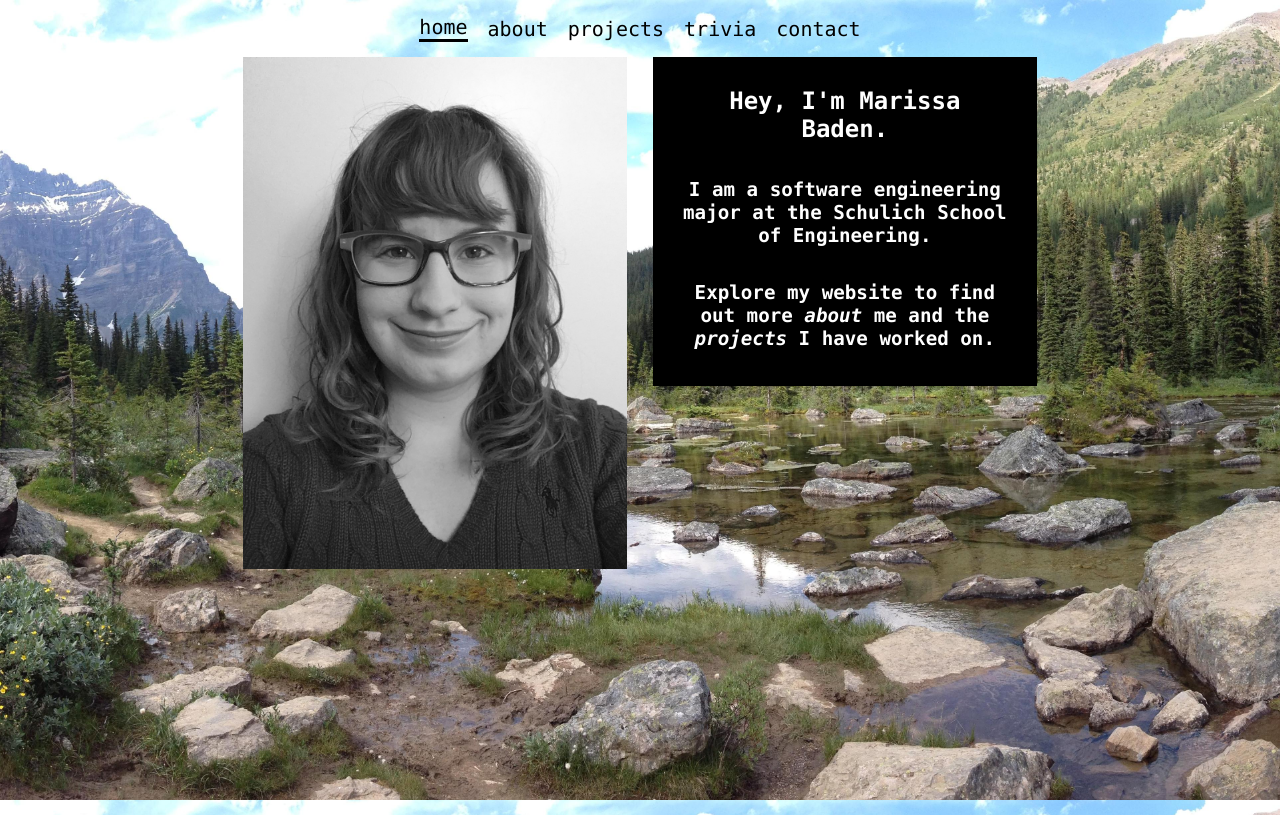
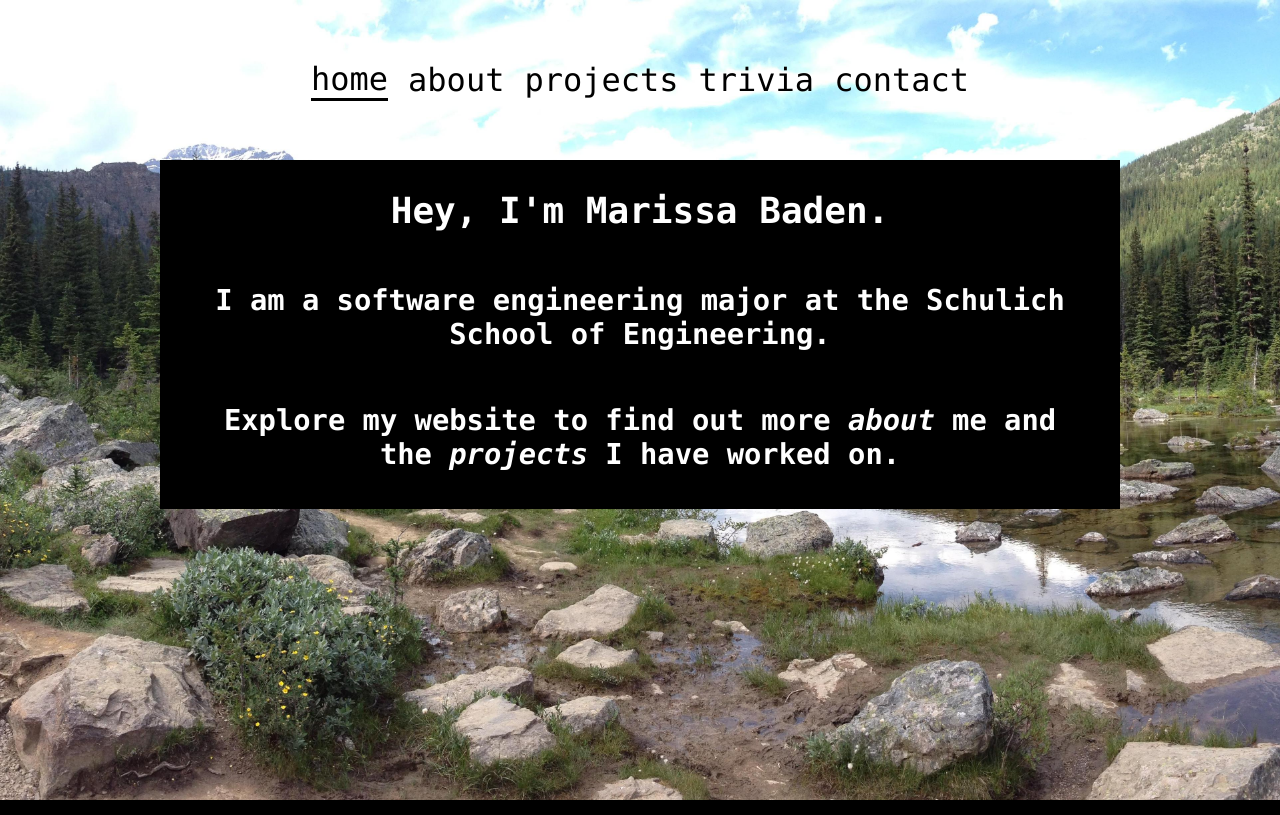
Before and after one commit to athenaie/me, a PHP site: page / in a window 1280 px wide. Run offline with PHP 8.4, Linux system fonts and the light colour scheme.

Commit message:
Add mobile styling media queries.

```diff
--- a/style.css
+++ b/style.css
@@ -149,3 +149,95 @@
 #this {
   border-bottom: solid;
 }
+
+
+@media only screen and (max-device-width: 1000px) and (orientation: portrait) {
+  #main {
+    width: 75vw;
+    font-size: 2em;
+    margin-bottom: 12.5vw;
+  }
+
+  #intromain{
+    width: 75vw;
+  }
+
+  #intro {
+    width: 75vw;
+    font-size: 2em;
+    margin: 12.5vw 0px;
+  }
+
+  #intromain{
+    max-width: 75vw;
+    margin: auto;
+  }
+
+  #me {
+    width: 75vw;
+    float: none;
+  }
+
+  nav a {
+    font-size: 2em;
+    padding: 0px;
+  }
+
+  nav {
+    margin: 0px;
+    height: 12.5vw;
+    font-style: normal;
+  }
+
+  #bats-div {
+    display: none;
+  }
+
+}
+
+@media only screen and (max-device-width: 1000px) and (orientation: landscape) {
+  #main {
+    width: 75vw;
+    font-size: 2em;
+    margin-bottom: 12.5vw;
+  }
+
+  #intromain{
+    width: 75vw;
+  }
+
+  #intro {
+    background-color: black;
+    width: 100%;
+    font-size: 2em;
+
+    text-align: center;
+    margin-bottom: 12.5vw;
+  }
+
+  #intromain{
+    max-width: 75vw;
+    margin: auto;
+    font-size: 0.75em;
+  }
+
+  #me {
+    display: none;
+  }
+
+  nav a {
+    font-size: 2em;
+    padding: 0px;
+  }
+
+  nav {
+    height: 12.5vw;
+    margin: 0px;
+    font-style: normal;
+  }
+
+  #bats-div {
+    display: none;
+  }
+
+}
```
